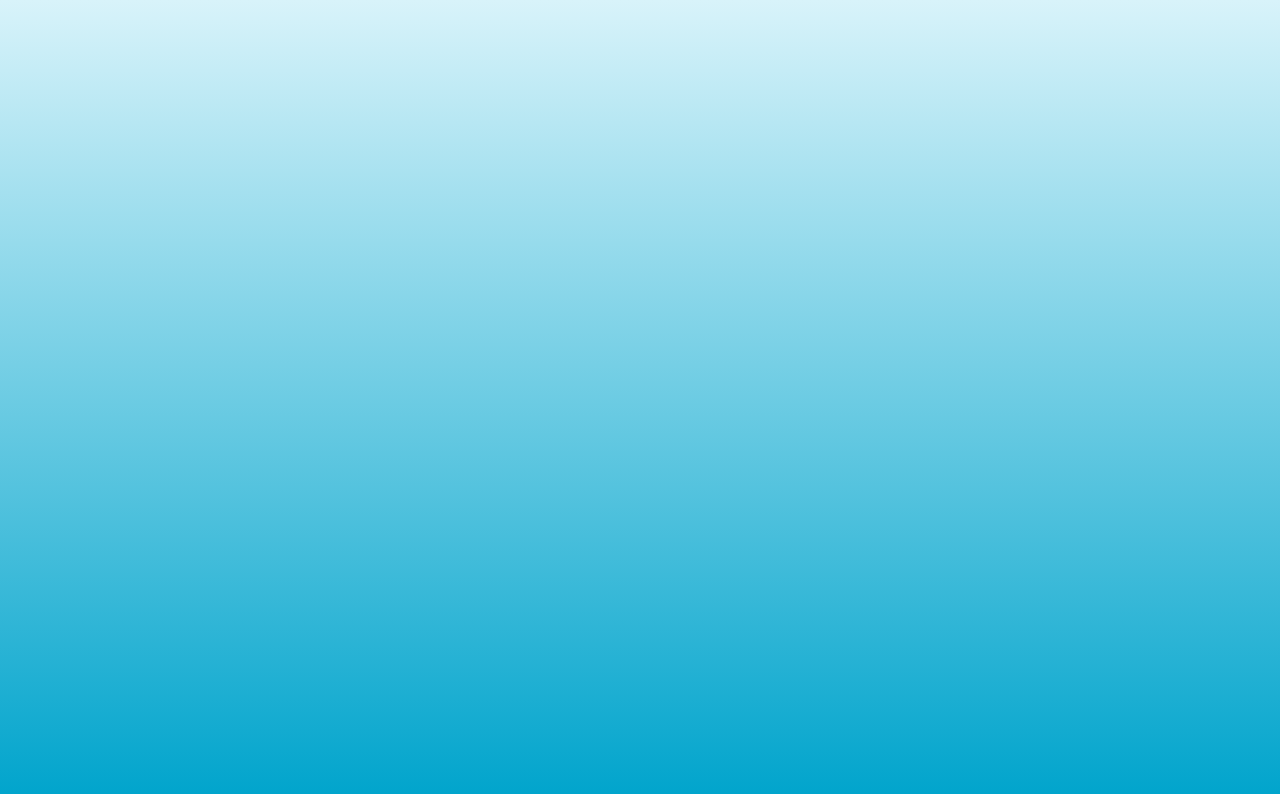
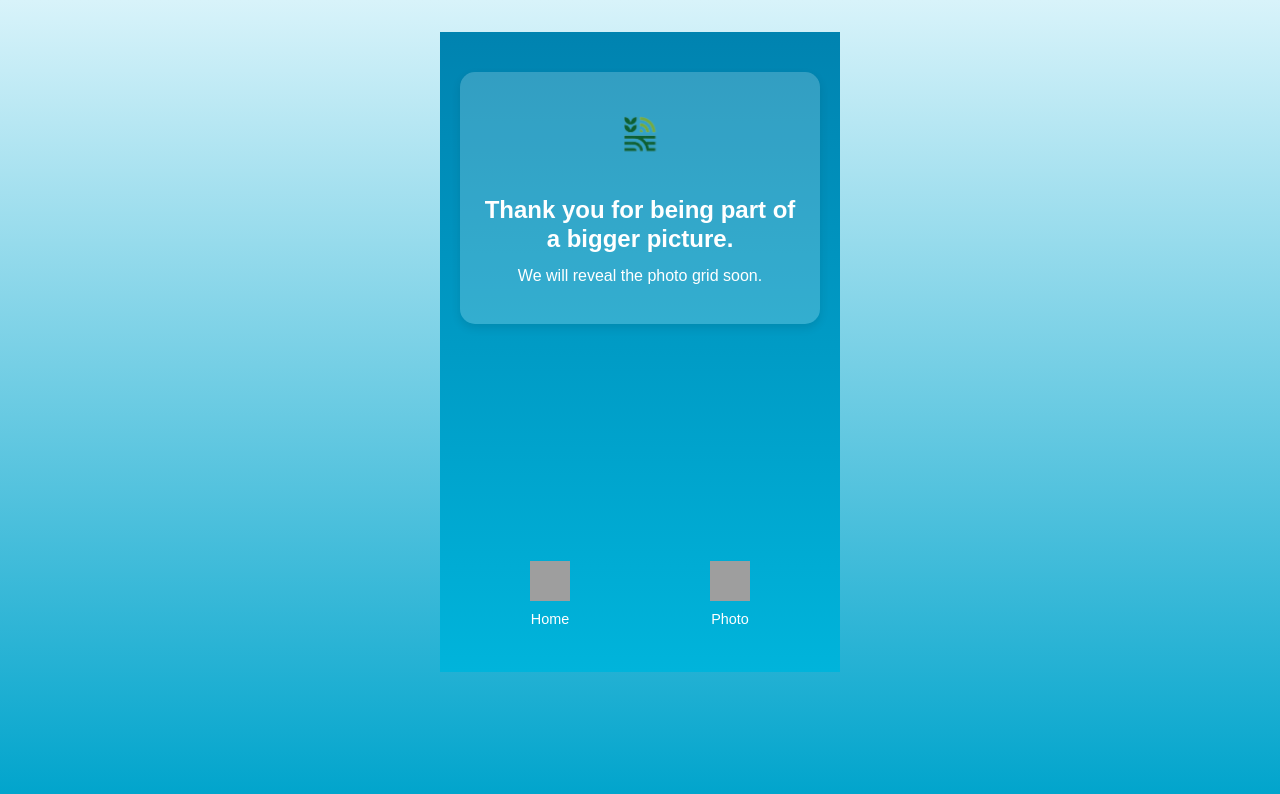
Before and after one commit to almunna/mainProject, a React (Vite) app in the folder virtualPhotobooth/: page /success in a window 1280 px wide. Before the commit this address had no page. Shown: the top 794 px of the page. Built offline with nearby package versions, Linux system fonts and the light colour scheme; grey boxes are pictures that could not be loaded.

Commit message:
success page

```diff
--- a/virtualPhotobooth/src/App.jsx
+++ b/virtualPhotobooth/src/App.jsx
@@ -6,6 +6,8 @@ import 'bootstrap/dist/css/bootstrap.min.css';
 import './App.css';
 import HomePage from './Homepage';
 import AgreementPage from './AgreementPage';
+import SuccessPage from './SuccessPage';
+
 
 function App() {
     const [userInfo, setUserInfo] = useState({ name: '', email: '', department: '' }); // Initialize userInfo
@@ -32,6 +34,7 @@ function App() {
                         </ProtectedRoute>
                     }
                 />
+                <Route path="/success" element={<SuccessPage />} />
                 {/* Add other routes as needed */}
             </Routes>
         </Router>
--- a/virtualPhotobooth/src/CaptureImage.jsx
+++ b/virtualPhotobooth/src/CaptureImage.jsx
@@ -98,10 +98,7 @@ const CaptureImage = ({ userInfo }) => {
             });
 
             if (res.status === 200) {
-                setSuccessMessage('Image uploaded successfully! An email with your photo has been sent to you.');
-                setTimeout(() => {
-                    navigate('/register'); // Redirect to registration or another page
-                }, 2000);
+                navigate('/success');
             }
         } catch (error) {
             console.error('Image upload error:', error);
--- /dev/null
+++ b/virtualPhotobooth/src/SuccessPage.css
@@ -0,0 +1,73 @@
+.success-page-container {
+    display: flex;
+    flex-direction: column;
+    align-items: center;
+    justify-content: space-between;
+    max-width: 400px;
+    height: 80vh;
+    padding: 40px 20px;
+    background: linear-gradient(to bottom, #0083b0, #00b4db); /* Gradient background similar to the screenshot */
+}
+
+.success-content {
+    text-align: center;
+    padding: 20px;
+    max-width: 600px;
+    background: rgba(255, 255, 255, 0.2);
+    border-radius: 15px;
+    box-shadow: 0px 4px 10px rgba(0, 0, 0, 0.1);
+}
+
+.logo {
+    width: 80px;
+    margin-bottom: 20px;
+}
+
+h2 {
+    color: #ffffff;
+    font-size: 1.5rem;
+    font-weight: bold;
+    margin-bottom: 10px;
+}
+
+p {
+    color: #ffffff;
+    font-size: 1rem;
+}
+
+.button-row {
+    display: flex;
+    justify-content: space-around;
+    width: 100%;
+    max-width: 500px;
+    margin-top: 20px;
+}
+
+.icon-button {
+    display: flex;
+    flex-direction: column;
+    align-items: center;
+    justify-content: center;
+    background: none;
+    border: none;
+    cursor: pointer;
+    color: #ffffff;
+    transition: transform 0.2s, background-color 0.2s;
+}
+
+.icon-button img {
+    width: 40px;
+    height: 40px;
+    margin-bottom: 8px;
+}
+
+.icon-button span {
+    font-size: 0.9rem;
+}
+
+.icon-button:hover {
+    transform: scale(1.1);
+    background-color: rgba(255, 255, 255, 0.2);
+    border-radius: 10px;
+    padding: 10px;
+}
--- /dev/null
+++ b/virtualPhotobooth/src/SuccessPage.jsx
@@ -0,0 +1,44 @@
+import React, { useState } from 'react';
+import { useNavigate, useLocation } from 'react-router-dom';
+import './SuccessPage.css';
+import logo from './assets/logo2.png'; // Replace with actual path to your logo
+import homeIcon from './assets/home.png'; // Replace with actual path to home icon
+import photoIcon from './assets/Image.png'; // Replace with actual path to photo icon
+
+
+const SuccessPage = () => {
+    const navigate = useNavigate();
+    const location = useLocation(); // Access the current location
+    const [overlayedImage, setOverlayedImage] = useState(location.state?.overlayedImage || null); // Retrieve the image from state
+    const [errorMessage, setErrorMessage] = useState(''); // State for error messages
+
+    const handleNavigate = (path) => {
+        navigate(path);
+    };
+
+
+
+    return (
+        <div className="success-page-container">
+            <div className="success-content">
+                <img src={logo} alt="Company Logo" className="logo" />
+                <h2>Thank you for being part of a bigger picture.</h2>
+                <p>We will reveal the photo grid soon.</p>
+                {errorMessage && <p className="error-message">{errorMessage}</p>}
+            </div>
+            <div className="button-row">
+                <button onClick={() => handleNavigate('/')} className="icon-button">
+                    <img src={homeIcon} alt="Home" />
+                    <span>Home</span>
+                </button>
+                <button onClick={() => handleNavigate('/images')} className="icon-button">
+                    <img src={photoIcon} alt="Photo" />
+                    <span>Photo</span>
+                </button>
+
+            </div>
+        </div>
+    );
+};
+
+export default SuccessPage;
```
